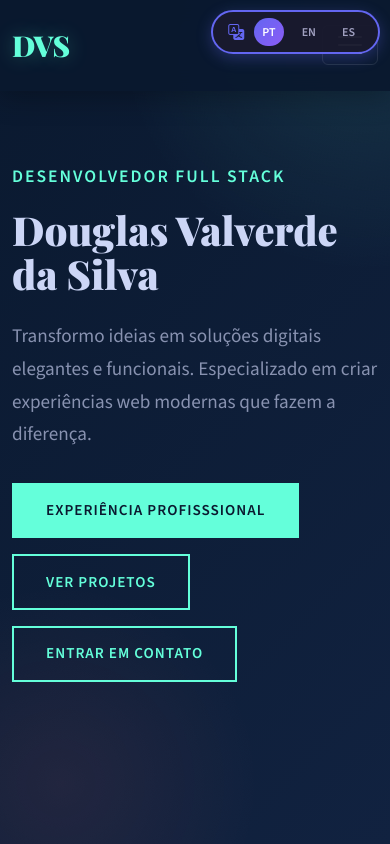
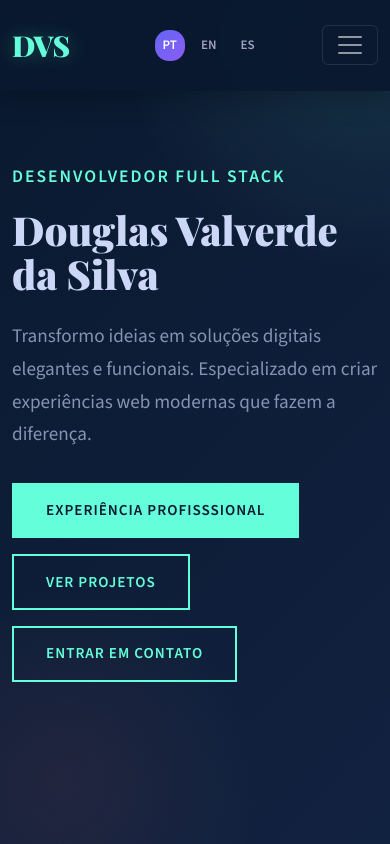
Before and after one commit to doug-silva1992/meu-portfolio, a plain HTML site: page index.html in a window 390 px wide. Both pictures are taken after a click on the button "PT". Shown: the top 844 px of the page. Drawn offline with nearby package versions, Linux system fonts and the light colour scheme.

Commit message:
Ajustado os campos para que fique responsivo o botão de idiomas

```diff
--- a/index.html
+++ b/index.html
@@ -13,7 +13,7 @@
                 position: fixed;
                 top: 20px;
                 right: 20px;
-                z-index: 1050;
+                z-index: 2000; /* garantir que fique acima da navbar */
                 background: rgba(26, 26, 46, 0.95);
                 border: 2px solid #6366f1;
                 border-radius: 50px;
@@ -23,6 +23,9 @@
                 gap: 10px;
                 box-shadow: 0 4px 15px rgba(99, 102, 241, 0.3);
                 transition: all 0.3s ease;
+                flex-wrap: nowrap;
+                max-width: calc(100% - 40px);
+                touch-action: manipulation;
             }
 
             .language-switcher:hover {
@@ -40,8 +43,11 @@
                 cursor: pointer;
                 padding: 5px 10px;
                 border-radius: 20px;
-                transition: all 0.3s ease;
+                transition: all 0.18s ease;
                 text-transform: uppercase;
+                min-width: 36px;
+                white-space: nowrap;
+                -webkit-tap-highlight-color: transparent;
             }
 
             .language-switcher button:hover {
@@ -58,11 +64,14 @@
                 font-size: 16px;
             }
 
+            /* Responsividade: em telas pequenas reposicionar para abaixo da navbar e reduzir espaçamento */
             @media (max-width: 768px) {
                 .language-switcher {
-                    top: 10px;
-                    right: 10px;
-                    padding: 6px 15px;
+                    top: 72px; /* abaixo da navbar fixed-top */
+                    right: 12px;
+                    padding: 6px 12px;
+                    gap: 8px;
+                    max-width: 220px;
                 }
 
                 .language-switcher button {
@@ -70,20 +79,75 @@
                     padding: 4px 8px;
                 }
             }
+
+            @media (max-width: 420px) {
+                .language-switcher {
+                    top: 78px;
+                    right: 8px;
+                    padding: 6px 8px;
+                    gap: 6px;
+                }
+
+                .language-switcher button {
+                    padding: 3px 6px;
+                    font-size: 11px;
+                }
+            }
+
+            /* Mobile: esconder switcher fixo e mostrar uma versão no rodapé */
+            @media (max-width: 768px) {
+                .language-switcher {
+                    display: none !important;
+                }
+
+                .language-switcher-mobile {
+                    display: none; /* padrão escondido em desktop */
+                    gap: 8px;
+                    align-items: center;
+                }
+            }
+
+            @media (max-width: 420px) {
+                .language-switcher-mobile {
+                    display: flex;
+                    margin-left: 10px;
+                }
+
+                .language-switcher-mobile button {
+                    background: none;
+                    border: none;
+                    color: #a0a0c0;
+                    font-size: 13px;
+                    font-weight: 600;
+                    padding: 4px 8px;
+                    border-radius: 14px;
+                }
+
+                .language-switcher-mobile button.active {
+                    background: linear-gradient(135deg, #6366f1 0%, #8b5cf6 100%);
+                    color: #fff;
+                }
+            }
         </style>
     </head>
     <body>
         <!-- Botão de troca de idioma -->
-        <div class="language-switcher">
-            <i class="bi bi-translate"></i>
-            <button onclick="changeLanguage('pt')" class="active" id="btn-pt">PT</button>
-            <button onclick="changeLanguage('en')" id="btn-en">EN</button>
-            <button onclick="changeLanguage('es')" id="btn-es">ES</button>
+        <div class="language-switcher" id="language-switcher" role="navigation" aria-label="Language switcher">
+            <i class="bi bi-translate" aria-hidden="true"></i>
+            <button type="button" onclick="changeLanguage('pt')" class="active" id="btn-pt" aria-label="Português">PT</button>
+            <button type="button" onclick="changeLanguage('en')" id="btn-en" aria-label="English">EN</button>
+            <button type="button" onclick="changeLanguage('es')" id="btn-es" aria-label="Español">ES</button>
         </div>
 
         <nav class="navbar navbar-expand-lg navbar-dark navbar-custom fixed-top">
             <div class="container">
                 <a class="navbar-brand" href="#home">DVS</a>
+                <!-- Seletor de idioma móvel (visível apenas em telas pequenas) -->
+                <div class="language-switcher-mobile" role="navigation" aria-label="Language switcher mobile">
+                    <button type="button" onclick="changeLanguage('pt')" id="btn-pt-mobile" aria-label="Português">PT</button>
+                    <button type="button" onclick="changeLanguage('en')" id="btn-en-mobile" aria-label="English">EN</button>
+                    <button type="button" onclick="changeLanguage('es')" id="btn-es-mobile" aria-label="Español">ES</button>
+                </div>
                 <button class="navbar-toggler" type="button" data-bs-toggle="collapse" data-bs-target="#navbarNav">
                     <span class="navbar-toggler-icon"></span>
                 </button>
@@ -147,7 +211,7 @@
                         <h2 class="section-title" data-pt="Sobre Mim" data-en="About Me" data-es="Sobre Mí">Sobre Mim</h2>
                         <p class="section-subtitle" data-pt="Conheça minha trajetória" data-en="Know my journey" data-es="Conoce mi trayectoria">Conheça minha trajetória</p>
                         <div class="about-text">
-                            <p data-pt="Olá! me chamo Douglas Valverde da Silva, um desenvolvedor apaixonado por criar soluções web inovadoras e eficientes. Com mais de 5 anos de experiência, trabalho transformando conceitos complexos em interfaces intuitivas e funcionais." data-en="Hello! My name is Douglas Valverde da Silva, a developer passionate about creating innovative and efficient web solutions. With over 5 years of experience, I work transforming complex concepts into intuitive and functional interfaces." data-es="¡Hola! Me llamo Douglas Valverde da Silva, un desarrollador apasionado por crear soluciones web innovadoras y eficientes. Con más de 5 años de experiencia, trabajo transformando conceptos complejos en interfaces intuitivas y funcionales.">
+                            <p data-pt="Olá! me chamo Douglas Valverde da Silva, um desenvolvedor apaixonado por criar soluções web inovadoras e eficientes. Com mais de 5 anos de experiência, trabalho transformando conceitos complexos em interfaces intuitivas e funcionais." data-en="Hello! My name is Douglas Valverde da Silva, a developer passionate about creating innovative and efficient web solutions. With over 5 years of experience, I work transforming complex concepts into intuitive and functional interfaces." data-es="¡Hola! Me llamo Douglas Valverde da Silva, un desarrollador apasionado por crear soluciones web innovadoras e eficientes. Con más de 5 años de experiencia, trabajo transformando conceptos complejos en interfaces intuitivas e funcionales.">
                                 Olá! me chamo Douglas Valverde da Silva, um desenvolvedor apaixonado por criar soluções web
                                 inovadoras e eficientes. Com mais de 5 anos de experiência, trabalho
                                 transformando conceitos complexos em interfaces intuitivas e funcionais.
@@ -470,6 +534,7 @@
                      <a href="https://www.tiktok.com/@douglassilvaprogramador" title="Tiktok"><i class="bi bi-tiktok"></i></a>
                      <a href="https://www.instagram.com/doug.programacao1992/" title="Instagram"><i class="bi bi-instagram"></i></a>
                  </div>
+                <!-- footer sem seletor (seletor móvel agora ao lado do logo) -->
                 <p class="mb-0" data-pt="© 2026 Douglas Valverde da Silva. Desenvolvido com suor e muito café." data-en="© 2026 Douglas Valverde da Silva. Developed with sweat and lots of coffee." data-es="© 2026 Douglas Valverde da Silva. Desarrollado con sudor y mucho café.">&copy; 2026 Douglas Valverde da Silva. Desenvolvido com suor e muito café.</p>
             </div>
         </footer>
@@ -481,9 +546,15 @@
             function changeLanguage(lang) {
                 currentLanguage = lang;
 
-                document.getElementById('btn-pt').classList.toggle('active', lang === 'pt');
-                document.getElementById('btn-en').classList.toggle('active', lang === 'en');
-                document.getElementById('btn-es').classList.toggle('active', lang === 'es');
+                // Top buttons
+                document.getElementById('btn-pt')?.classList.toggle('active', lang === 'pt');
+                document.getElementById('btn-en')?.classList.toggle('active', lang === 'en');
+                document.getElementById('btn-es')?.classList.toggle('active', lang === 'es');
+
+                // Mobile buttons (ao lado do logo)
+                document.getElementById('btn-pt-mobile')?.classList.toggle('active', lang === 'pt');
+                document.getElementById('btn-en-mobile')?.classList.toggle('active', lang === 'en');
+                document.getElementById('btn-es-mobile')?.classList.toggle('active', lang === 'es');
 
                 let htmlLang = 'pt-BR';
                 if (lang === 'en') htmlLang = 'en';
```
Lines whose indentation alone changed are shown as unchanged.
